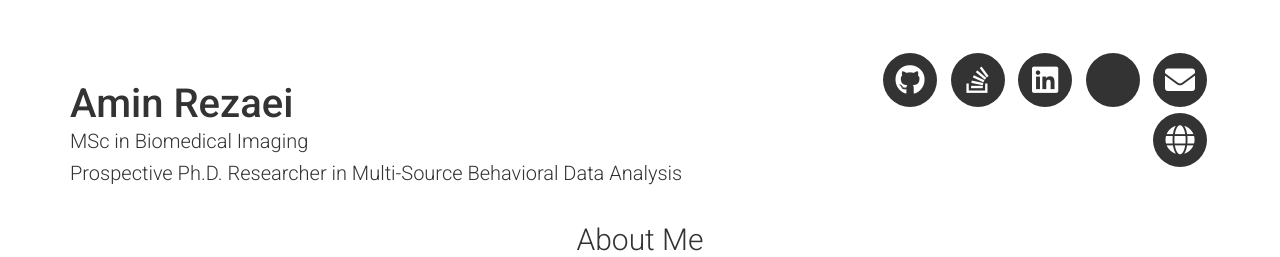
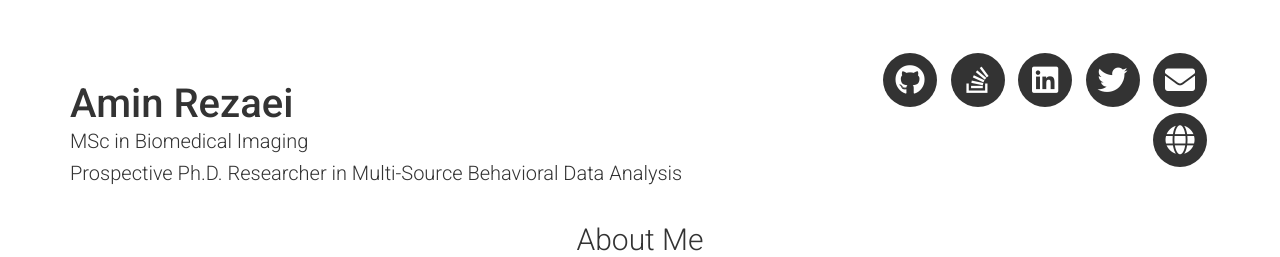
Before and after one commit to aminrezaei-img/CV, a Jekyll site: the page built from index.md, in a window 1280 px wide. Shown: the top 257 px of the page. Built offline with Jekyll 4.4.1, drawn with Linux system fonts in a browser that asks for light colours; nearby versions of some CDN libraries.

Commit message:
Update header.html

```diff
--- a/_includes/header.html
+++ b/_includes/header.html
@@ -73,7 +73,7 @@
         {%- if site.twitter_username -%}
           <li>
             <a target="_blank" href="https://twitter.com/{{ site.twitter_username| cgi_escape | escape }}" class="button button--sacnite button--round-l">
-              <i class="fab fa-x-twitter" title="Twitter link"></i>
+              <i class="fab fa-twitter" title="Twitter link"></i>
             </a>
           </li>
         {%- endif -%}
```
